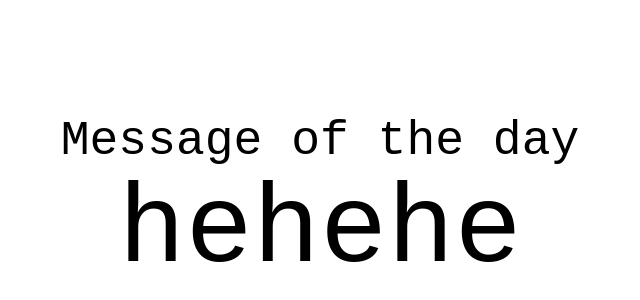
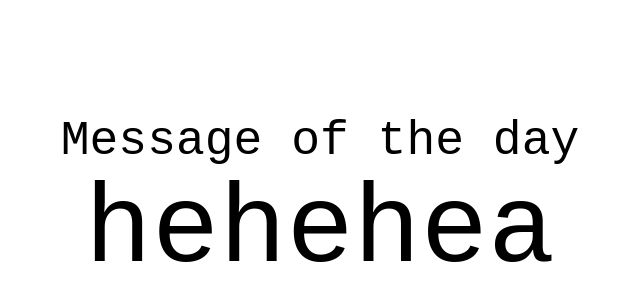
Before and after one commit to DatNguyen60/QuickDeployTest, a plain HTML site: page index.html in a window 1280 px wide. Shown: the part 196-496 px from the top of the page, without its empty margins (320-960 px from the left). Drawn offline with Linux system fonts and the light colour scheme.

Commit message:
Automatic commit message

```diff
--- a/index.html
+++ b/index.html
@@ -8,7 +8,7 @@
     <div class="" style="height: 100vh; width: 100vw; position: relative">
         <div class="" style="position: absolute; top: 50%; left: 50%; width: 100%; transform: translate(-50%,-50%); font-size: 3rem; text-align: center;">
             <div class="">Message of the day</div>
-            <div class="" id="motd-text" style="font-size: 7rem;">hehehe</div>
+            <div class="" id="motd-text" style="font-size: 7rem;">hehehea</div>
         </div>
     </div>
 
```
